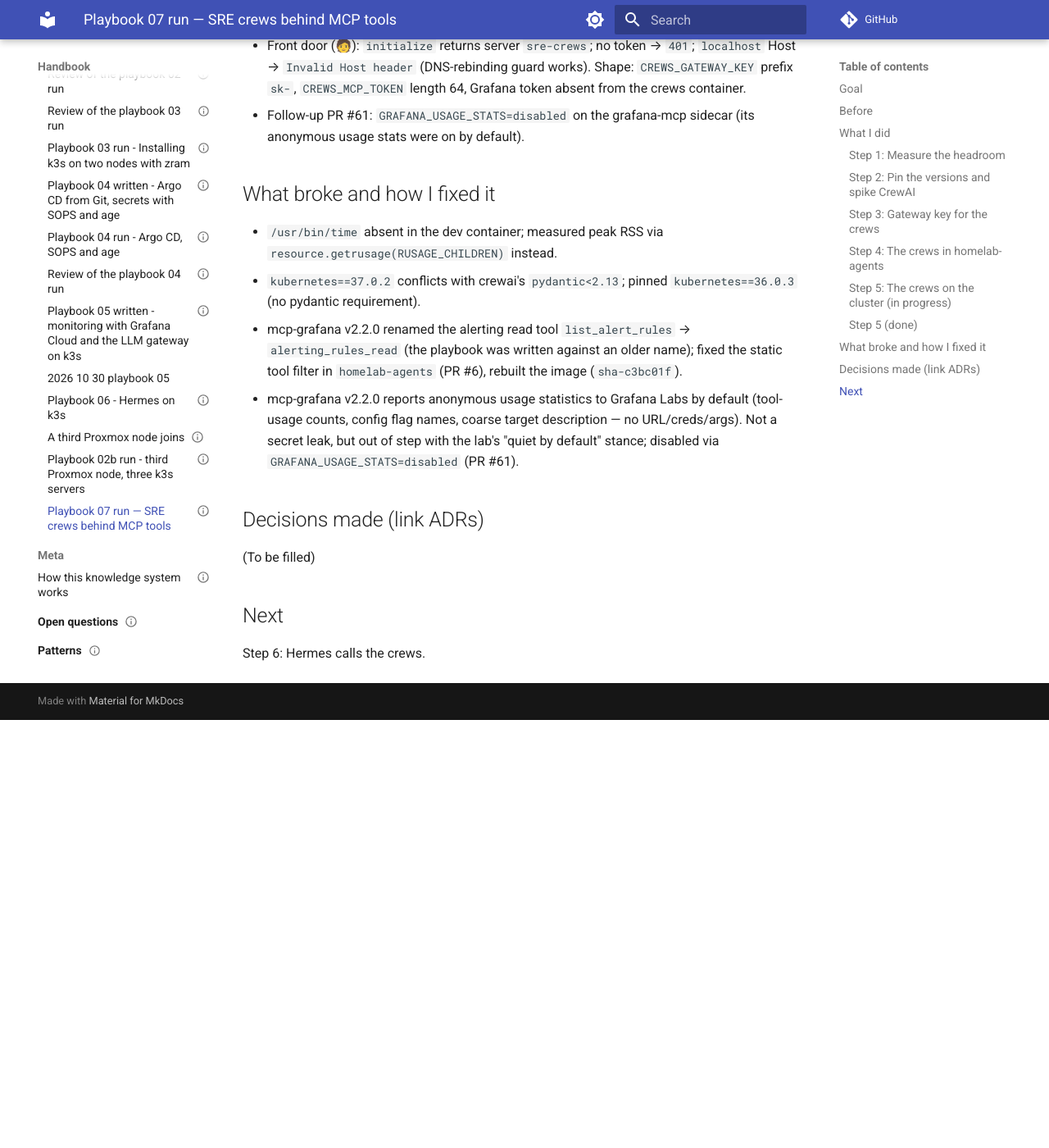
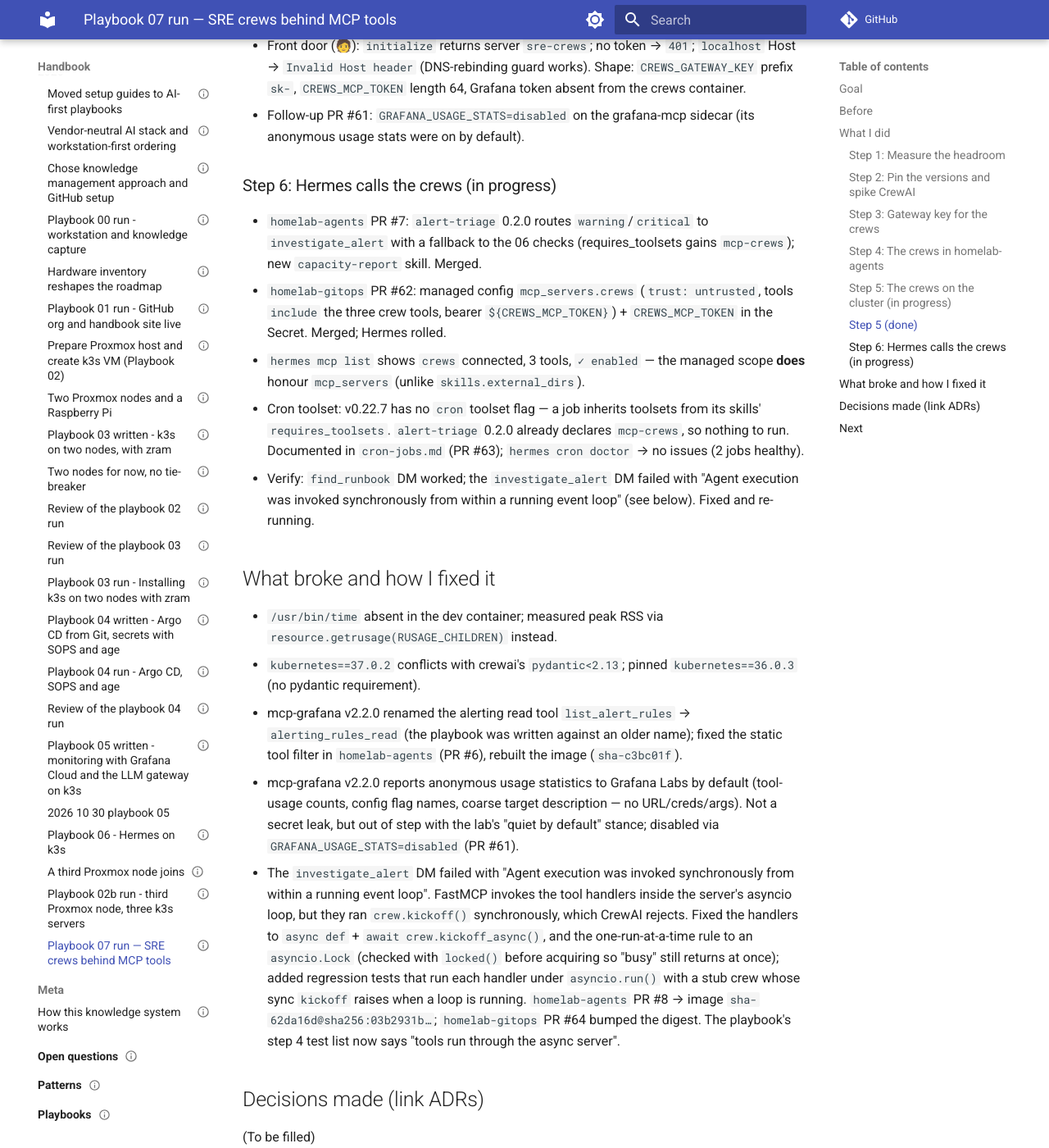
Before and after one commit to ssaav5-ai-labs/handbook, an MkDocs documentation site: the page built from docs/journal/2026/2026-11-09-playbook-07.md, in a window 1280 px wide and 1400 px high, scrolled down 2559 px. Shown: the whole window at 82% size. Built offline with MkDocs 1.6.1 and Material for MkDocs 9.7.7, drawn with Linux system fonts in a browser that asks for light colours; comment, search, counter and statistics services are not loaded; before the commit the page ends 3437 px from its top, so only the background shows below that; some of the changed text lies outside the part shown.

Commit message:
playbook 07 journal: step 6 progress + async kickoff fix
Record step 6 wiring (mcp_servers honoured, skill-derived cron toolsets,
cron doctor clean) and the investigate_alert sync-kickoff-in-loop bug and
its fix.

```diff
--- a/docs/journal/2026/2026-11-09-playbook-07.md
+++ b/docs/journal/2026/2026-11-09-playbook-07.md
@@ -72,14 +72,22 @@ Created virtual key `crews` (`fast`,`code`, 5 USD/30d, 20 rpm). Confirmed in key
 - Front door (🧑): `initialize` returns server `sre-crews`; no token → `401`; `localhost` Host → `Invalid Host header` (DNS-rebinding guard works). Shape: `CREWS_GATEWAY_KEY` prefix `sk-`, `CREWS_MCP_TOKEN` length 64, Grafana token absent from the crews container.
 - Follow-up PR #61: `GRAFANA_USAGE_STATS=disabled` on the grafana-mcp sidecar (its anonymous usage stats were on by default).
 
+### Step 6: Hermes calls the crews (in progress)
+- `homelab-agents` PR #7: `alert-triage` 0.2.0 routes `warning`/`critical` to `investigate_alert` with a fallback to the 06 checks (requires_toolsets gains `mcp-crews`); new `capacity-report` skill. Merged.
+- `homelab-gitops` PR #62: managed config `mcp_servers.crews` (`trust: untrusted`, tools `include` the three crew tools, bearer `${CREWS_MCP_TOKEN}`) + `CREWS_MCP_TOKEN` in the Secret. Merged; Hermes rolled.
+- `hermes mcp list` shows `crews` connected, 3 tools, `✓ enabled` — the managed scope **does** honour `mcp_servers` (unlike `skills.external_dirs`).
+- Cron toolset: v0.22.7 has no `cron` toolset flag — a job inherits toolsets from its skills' `requires_toolsets`. `alert-triage` 0.2.0 already declares `mcp-crews`, so nothing to run. Documented in `cron-jobs.md` (PR #63); `hermes cron doctor` → no issues (2 jobs healthy).
+- Verify: `find_runbook` DM worked; the `investigate_alert` DM failed with "Agent execution was invoked synchronously from within a running event loop" (see below). Fixed and re-running.
+
 ## What broke and how I fixed it
 - `/usr/bin/time` absent in the dev container; measured peak RSS via `resource.getrusage(RUSAGE_CHILDREN)` instead.
 - `kubernetes==37.0.2` conflicts with crewai's `pydantic<2.13`; pinned `kubernetes==36.0.3` (no pydantic requirement).
 - mcp-grafana v2.2.0 renamed the alerting read tool `list_alert_rules` → `alerting_rules_read` (the playbook was written against an older name); fixed the static tool filter in `homelab-agents` (PR #6), rebuilt the image (`sha-c3bc01f`).
 - mcp-grafana v2.2.0 reports anonymous usage statistics to Grafana Labs by default (tool-usage counts, config flag names, coarse target description — no URL/creds/args). Not a secret leak, but out of step with the lab's "quiet by default" stance; disabled via `GRAFANA_USAGE_STATS=disabled` (PR #61).
+- The `investigate_alert` DM failed with "Agent execution was invoked synchronously from within a running event loop". FastMCP invokes the tool handlers inside the server's asyncio loop, but they ran `crew.kickoff()` synchronously, which CrewAI rejects. Fixed the handlers to `async def` + `await crew.kickoff_async()`, and the one-run-at-a-time rule to an `asyncio.Lock` (checked with `locked()` before acquiring so "busy" still returns at once); added regression tests that run each handler under `asyncio.run()` with a stub crew whose sync `kickoff` raises when a loop is running. `homelab-agents` PR #8 → image `sha-62da16d@sha256:03b2931b…`; `homelab-gitops` PR #64 bumped the digest. The playbook's step 4 test list now says "tools run through the async server".
 
 ## Decisions made (link ADRs)
 (To be filled)
 
 ## Next
-Step 6: Hermes calls the crews.
+Finish step 6: repeat the `investigate_alert` DM (post async-kickoff fix), check Langfuse for the `crews` key's traces, record the investigation cost in `reference-sre-crews.md`. Then step 7 (the weekly capacity report cron).
```
Also changed, not shown: other parts of docs/journal/2026/2026-11-09-playbook-07.md (+1 -1 lines).
